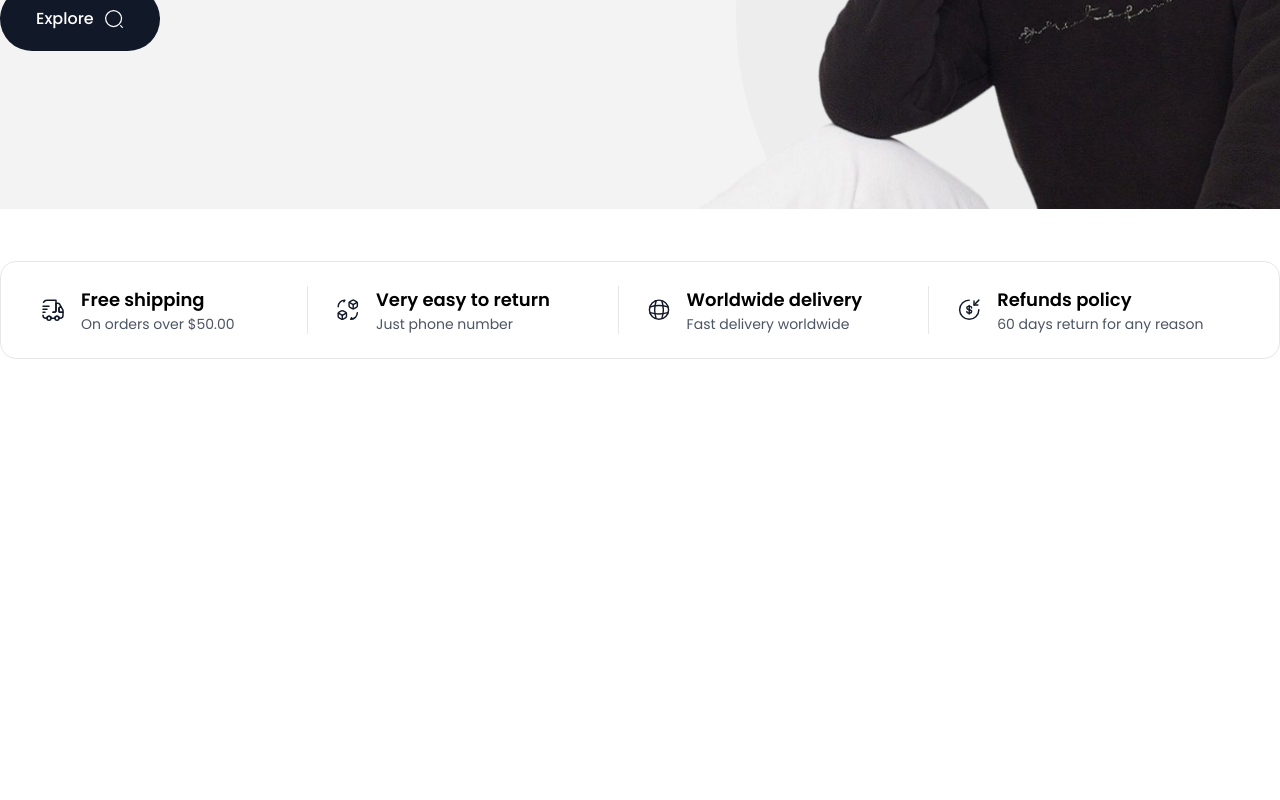
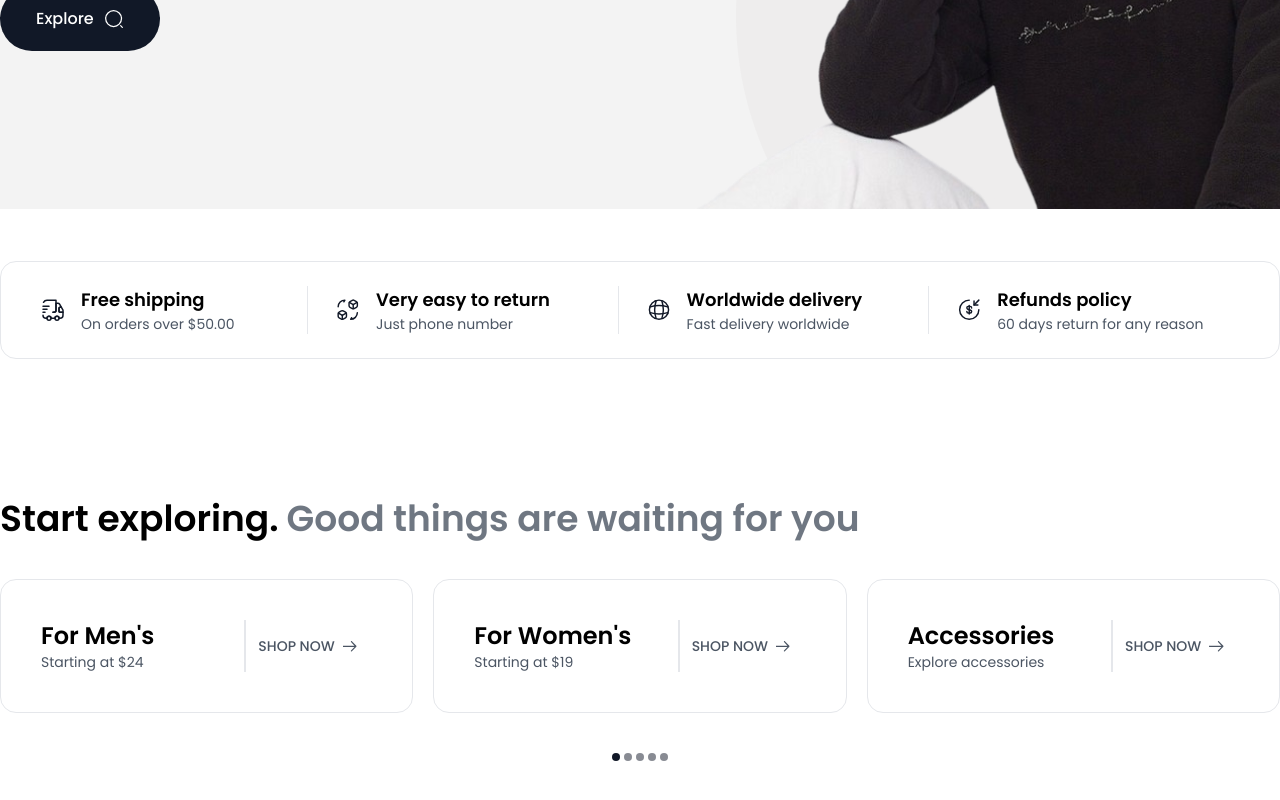
Before and after one commit to NurAlam123/kroniq, a React (Vite) app: page / in a window 1280 px wide. Shown: the part 492-1292 px from the top of the page. Before the commit the page ends 903 px from the top, so only its background shows below. Built offline with nearby package versions, Linux system fonts and the light colour scheme.

Commit message:
feat(home): add collection section

```diff
--- a/src/App.tsx
+++ b/src/App.tsx
@@ -1,5 +1,6 @@
 import Navbar from "./components/layout/Navbar";
 import BrandInfo from "./pages/Home/BrandInfo";
+import Collection from "./pages/Home/Collection";
 import Hero from "./pages/Home/Hero";
 
 function App() {
@@ -7,7 +8,10 @@ function App() {
     <div>
       <Navbar />
       <Hero />
-      <BrandInfo />
+      <div className="max-screen">
+        <BrandInfo />
+        <Collection />
+      </div>
     </div>
   );
 }
--- /dev/null
+++ b/src/components/common/SliderButton.tsx
@@ -0,0 +1,9 @@
+const SliderButton = ({ active = false }: { active?: boolean }) => {
+  return (
+    <button
+      className={`size-2 rounded-full ${active ? "bg-[#111827]" : "bg-[#111827]/50"}`}
+    ></button>
+  );
+};
+
+export default SliderButton;
--- /dev/null
+++ b/src/components/common/Title.tsx
@@ -0,0 +1,10 @@
+const Title = ({ title, subtitle }: { title: string; subtitle?: string }) => {
+  return (
+    <h2 className="text-[36px]/[40px] font-semibold flex gap-2">
+      {title}
+      {subtitle && <span className="text-[#4B5563]/80">{subtitle}</span>}
+    </h2>
+  );
+};
+
+export default Title;
--- a/src/components/layout/Navbar.tsx
+++ b/src/components/layout/Navbar.tsx
@@ -17,9 +17,9 @@ const Navbar = () => {
 const NavbarLogo = () => {
   return (
     <div className="w-fit select-none mx-2">
-      <h1 className="font-semibold text-[34px] -tracking-[3px] leading-8 uppercase">
+      <p className="font-semibold text-[34px] -tracking-[3px] leading-8 uppercase">
         CHRONOS
-      </h1>
+      </p>
       <p className="text-sm text-end leading-2 tracking-tighter">eCommerce</p>
     </div>
   );
--- a/src/pages/Home/BrandInfo.tsx
+++ b/src/pages/Home/BrandInfo.tsx
@@ -2,7 +2,7 @@ import Image from "../../components/common/Image";
 
 const BrandInfo = () => {
   return (
-    <div className="max-screen h-[182] py-[52px]">
+    <div className="h-[182] py-[52px]">
       <div className="border rounded-[16px] border-[#e5e7eb] flex px-10 py-6 justify-between divide-x divide-[#E5E7EB]">
         <BrandInfoCard
           src="/icons/truck.svg"
--- /dev/null
+++ b/src/pages/Home/Collection.tsx
@@ -0,0 +1,66 @@
+import Image from "../../components/common/Image";
+import SliderButton from "../../components/common/SliderButton";
+import Title from "../../components/common/Title";
+
+const Collection = () => {
+  return (
+    <div className="py-[88px] space-y-10">
+      <Title
+        title="Start exploring."
+        subtitle="Good things are waiting for you"
+      />
+
+      <div className="flex gap-5">
+        <CollectionCard title="For Men's" subtitle="Starting at $24" href="#" />
+        <CollectionCard
+          title="For Women's"
+          subtitle="Starting at $19"
+          href="#"
+        />
+        <CollectionCard
+          title="Accessories"
+          subtitle="Explore accessories"
+          href="#"
+        />
+      </div>
+
+      <div className="flex gap-1 justify-center items-center">
+        <SliderButton active />
+        <SliderButton />
+        <SliderButton />
+        <SliderButton />
+        <SliderButton />
+      </div>
+    </div>
+  );
+};
+
+const CollectionCard = ({
+  title,
+  subtitle,
+  href,
+}: {
+  title: string;
+  subtitle: string;
+  href: string;
+}) => {
+  return (
+    <div className="border border-[#E5E7EB] rounded-[16px] p-[40px] w-full flex justify-between divide-x-2 divide-[#E5E7EB] gap-3 items-center">
+      <div className="w-full">
+        <p className="text-[24px]/[32px] font-semibold">{title}</p>
+        <p className="text-[14px]/[20px] text-[#4B5563]">{subtitle}</p>
+      </div>
+      <div className="min-w-[114px]">
+        <a
+          href={href}
+          className="text-[#4B5563] text-[14px]/[20px] flex gap-2 font-medium uppercase"
+        >
+          SHOP NOW
+          <Image src="/icons/arrow-right.svg" alt="right arrow icon" />
+        </a>
+      </div>
+    </div>
+  );
+};
+
+export default Collection;
--- a/src/pages/Home/Hero.tsx
+++ b/src/pages/Home/Hero.tsx
@@ -18,9 +18,9 @@ const Hero = () => {
           <p className="text-[20px]/[28px] font-medium text-[#4b5563]">
             Starting from: $49.99
           </p>
-          <p className="text-[64px]/[72px] font-semibold">
+          <h1 className="text-[64px]/[72px] font-semibold">
             Exclusive collection for everyone
-          </p>
+          </h1>
           <Button className="gap-[10px] px-9">
             <span>Explore</span>
             <SearchIcon />
```
Also changed, not shown: public/icons/arrow-right.svg (added).
